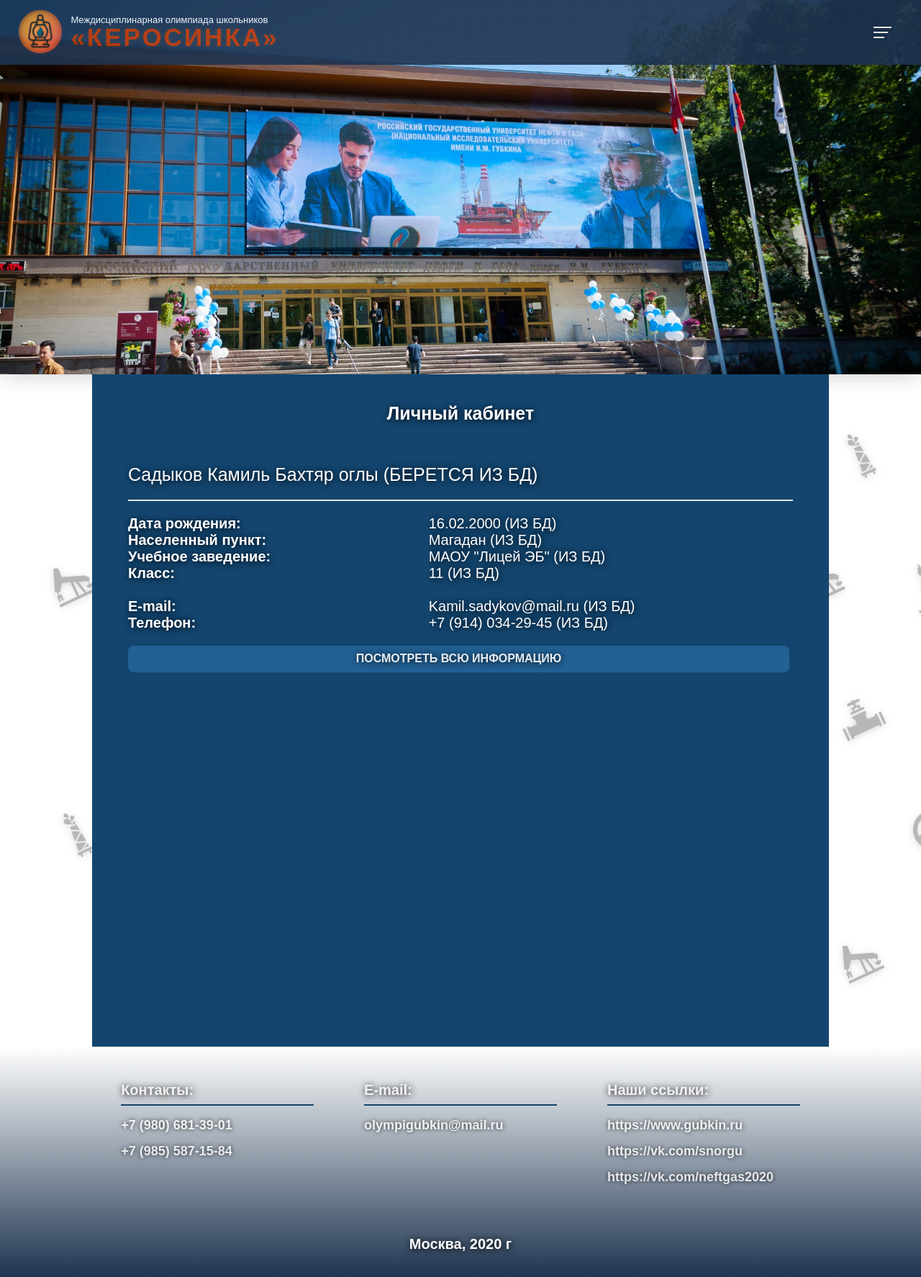
After one commit to CoolerMgdn/kerosinka, a PHP site: page /profile.php in a window 1280 px wide. The commit adds this page. Shown: the whole page at 72% size. Run offline with PHP 8.4, Linux system fonts and the light colour scheme; some libraries are stand-ins or nearby versions.

Commit message:
(front) Страница профиля + подправил фронт

```diff
--- /dev/null
+++ b/profile.php
@@ -0,0 +1,62 @@
+<!DOCTYPE html>
+<html lang="en">
+<!-- by Sadykov Kamil (Kamil.sadykov@mail.ru) -->
+<head>
+    <meta charset="UTF-8">
+    <meta name="viewport" content="width=device-width, initial-scale=1.0">
+    <title>Личный кабинет</title>
+    <link rel="shortcut icon" href="./src/img/logo.png" type="image/png">
+    <script src="https://cdnjs.cloudflare.com/ajax/libs/modernizr/2.8.3/modernizr.min.js" type="text/javascript"></script>
+    <link rel="stylesheet" href="https://cdnjs.cloudflare.com/ajax/libs/meyer-reset/2.0/reset.min.css">
+    <link rel='stylesheet' href='https://cdnjs.cloudflare.com/ajax/libs/font-awesome/4.7.0/css/font-awesome.css'>
+    <link rel="stylesheet" href="./src/style/main.css">
+</head>
+<body>
+    <!-- Шапка -->
+    <?php
+        include('nav.php');
+    ?>
+
+    <!-- РГУНГ -->
+    <section id="section00"> </section>
+
+    <!-- Личный кабинет -->
+    <div class="container">
+        <section id="sectionlk">
+            <a class="about-text">Личный кабинет</a><br>
+            <!-- Контейнер с данными пользователя (grid) -->
+            <div class="sectionlk-info">
+                <div class="sectionlk-info-fio">
+                    <p class="about-text2">
+                        <a>Садыков Камиль Бахтяр оглы (БЕРЕТСЯ ИЗ БД)</a> <!-- БЕРЕТСЯ ИЗ БД -->
+                    </p>
+                </div>
+                <div class="sectionlk-info-text">
+                    <p class="about-text2">
+                        <a id='orgref'>Дата рождения:<br>Населенный пункт:<br>Учебное заведение:<br>Класс:<br><br>E-mail:<br>Телефон:</a>
+                    </p>
+                </div>
+                <div class="sectionlk-info-fromserver">
+                    <p class="about-text2">
+                        <a>16.02.2000 (ИЗ БД)<br>Магадан (ИЗ БД)<br>МАОУ "Лицей ЭБ" (ИЗ БД)<br>11 (ИЗ БД)<br><br>Kamil.sadykov@mail.ru (ИЗ БД)<br>+7 (914) 034-29-45 (ИЗ БД)</a> <!-- БЕРЕТСЯ ИЗ БД -->
+                    </p>
+                </div>
+                <div class="sectionlk-info-btn">
+                    <a class="cd-link" href="index.php">Посмотреть всю информацию</a>
+                </div>
+            </div>
+        </section>
+    </div>
+
+    <!-- Контактная информация (footer) -->
+	<?php
+        include('footer.php');
+    ?>
+
+    <script src='https://cdnjs.cloudflare.com/ajax/libs/jquery/3.2.1/jquery.min.js'></script>
+    <script src='https://github.com/simplefocus/FlowType.JS/blob/master/flowtype.js'></script>
+    <script src="./src/js/jquery.maskedinput.min.js"></script>
+    <script src="./src/js/script.js"></script>
+</body>
+<!-- by Sadykov Kamil (Kamil.sadykov@mail.ru) -->
+</html>
--- a/src/style/main.css
+++ b/src/style/main.css
@@ -41,8 +41,8 @@ body {
   background: linear-gradient(#1E3450, #1E3450);
   display: -ms-grid;
   display: grid;
-  -ms-grid-columns: 1fr 1fr;
-      grid-template-columns: 1fr 1fr;
+  -ms-grid-columns: 1fr 1.5fr;
+      grid-template-columns: 1fr 1.5fr;
   position: fixed;
   z-index: 10;
   -webkit-transition: all 0.3s;
@@ -234,7 +234,8 @@ body {
 #section03,
 #section-questions,
 #section-doc,
-#section-reg {
+#section-reg,
+#sectionlk {
   width: 1024px;
   max-width: 1840px;
   padding: 10px 50px;
@@ -372,7 +373,7 @@ body {
 #section04 .formfooter .a-footer__col p {
   color: #f2f2f2;
   text-shadow: 1px 1px 10px #000;
-  border-bottom: 2px solid #1D6373;
+  border-bottom: 2px solid #13456E;
   padding-bottom: 10px;
 }
 
@@ -436,6 +437,97 @@ body {
   background: linear-gradient(#13456E, #13456E);
   overflow: hidden;
   padding-bottom: 500px;
+}
+
+/* Блок личного кабинета */
+#sectionlk {
+  background: -webkit-gradient(linear, left top, left bottom, from(#13456E), to(#13456E));
+  background: linear-gradient(#13456E, #13456E);
+  overflow: hidden;
+  padding-bottom: 500px;
+}
+
+.sectionlk-info {
+  display: -ms-grid;
+  display: grid;
+      grid-template-areas: "fio fio" "text fromserver" "btn btn";
+  -ms-grid-columns: auto auto;
+      grid-template-columns: auto auto;
+}
+
+.sectionlk-info-fio {
+  -ms-grid-row: 1;
+  -ms-grid-column: 1;
+  -ms-grid-column-span: 2;
+  grid-area: fio;
+  border-bottom: 2px solid #e3e3e3;
+  width: auto;
+  text-align: left;
+}
+
+.sectionlk-info-fio p {
+  text-align: left !important;
+  margin: 20px 5px 20px 0;
+  font-size: 25px;
+}
+
+.sectionlk-info-text {
+  -ms-grid-row: 2;
+  -ms-grid-column: 1;
+  grid-area: text;
+  width: auto;
+  text-align: left;
+}
+
+.sectionlk-info-text p {
+  text-align: left !important;
+}
+
+.sectionlk-info-fromserver {
+  -ms-grid-row: 2;
+  -ms-grid-column: 2;
+  grid-area: fromserver;
+  text-align: left;
+  overflow: hidden;
+}
+
+.sectionlk-info-fromserver p {
+  text-align: left !important;
+}
+
+.sectionlk-info-btn {
+  -ms-grid-row: 3;
+  -ms-grid-column: 1;
+  -ms-grid-column-span: 2;
+  grid-area: btn;
+  margin: 20px 5px 20px 0;
+}
+
+.sectionlk-info-btn a {
+  font-weight: bolder;
+  text-decoration: none;
+  text-align: center;
+  font-family: "PT Sans", sans-serif;
+  color: #fff;
+  text-shadow: 1px 1px 10px #000;
+  display: inline-block;
+  height: auto;
+  line-height: normal;
+  width: 100%;
+}
+
+.sectionlk-info-btn a.cd-link {
+  padding: .6em 1em;
+  border: 1px solid rgba(255, 255, 255, 0.6);
+  border-radius: 0.5em;
+  background: #246498;
+  border: none;
+  opacity: 0.9;
+  text-transform: uppercase;
+}
+
+.sectionlk-info-btn a.cd-link:hover {
+  background: #1E3450;
 }
 
 /* Блок регистрации(авторизации) */
@@ -550,20 +642,6 @@ body {
 }
 
 /*============================ /Блоки ============================*/
-/* Блок ЛК */
-#sectionlk {
-  width: 100vw;
-  height: 650px;
-  display: -webkit-box;
-  display: -ms-flexbox;
-  display: flex;
-  -webkit-box-pack: center;
-      -ms-flex-pack: center;
-          justify-content: center;
-  background: -webkit-gradient(linear, left top, left bottom, from(#4995A6), color-stop(#1D6373), to(#103240));
-  background: linear-gradient(#4995A6, #1D6373, #103240);
-}
-
 /*============================ Шрифты ============================*/
 a {
   color: #acb7c0;
@@ -1175,7 +1253,7 @@ p {
   height: 0;
   width: 0;
   border: 7px solid transparent;
-  border-right: 7px solid #2f889a;
+  border-right: 7px solid #246498;
 }
 
 @media only screen and (min-width: 768px) {
@@ -1203,7 +1281,7 @@ p {
     top: 24px;
     left: 100%;
     border-color: transparent;
-    border-left-color: #2f889a;
+    border-left-color: #246498;
   }
   .cd-timeline-content .cd-read-more {
     float: left;
@@ -1224,7 +1302,7 @@ p {
     left: auto;
     right: 100%;
     border-color: transparent;
-    border-right-color: #2f889a;
+    border-right-color: #246498;
   }
   .cd-timeline-block:nth-child(even) .cd-timeline-content .cd-read-more {
     float: right;
--- a/src/style/main.scss
+++ b/src/style/main.scss
@@ -33,7 +33,7 @@ body {
   height: 130px;
   background: linear-gradient( $header1, $header2);
   display: grid;
-  grid-template-columns: 1fr 1fr;
+  grid-template-columns: 1fr 1.5fr;
   position: fixed;
   z-index: 10;
   transition: all 0.3s;
@@ -183,7 +183,8 @@ body {
 #section03,
 #section-questions,
 #section-doc,
-#section-reg{
+#section-reg,
+#sectionlk{
   width: 1024px;
   max-width: 1840px;
   padding: 10px 50px;
@@ -277,7 +278,7 @@ body {
           color: #f2f2f2;
           //text-shadow: 0px 0px 1px #000;
           text-shadow: 1px 1px 10px #000;
-          border-bottom: 2px solid #1D6373;
+          border-bottom: 2px solid $main1;
           padding-bottom: 10px;
         }
 
@@ -333,6 +334,77 @@ body {
   overflow: hidden;
   padding-bottom: 500px;
 }
+/* Блок личного кабинета */
+#sectionlk {
+  background: linear-gradient($main1, $main2);
+  overflow: hidden;
+  padding-bottom: 500px;
+}
+.sectionlk-info{
+  display: grid;
+  grid-template-areas:
+    "fio fio"
+    "text fromserver"
+    "btn btn";
+  grid-template-columns: auto auto;
+}
+.sectionlk-info-fio{
+  grid-area: fio;
+  border-bottom: 2px solid #e3e3e3;
+  width: auto;
+  text-align: left;
+  p{
+    text-align: left !important;
+    margin: 20px 5px 20px 0;
+    font-size: 25px;
+  }
+}
+.sectionlk-info-text{
+  grid-area: text;
+  width: auto;
+  text-align: left;
+  p{
+    text-align: left !important;
+  }
+}
+.sectionlk-info-fromserver{
+  grid-area: fromserver;
+  text-align: left;
+  overflow: hidden;
+  p{
+    text-align: left !important;
+  }
+}
+.sectionlk-info-btn{
+  grid-area: btn;
+  margin: 20px 5px 20px 0;
+  a{
+    font-weight: bolder;
+    text-decoration: none;
+    text-align: center;
+    font-family: "PT Sans", sans-serif;
+    color: #fff;
+    text-shadow: 1px 1px 10px #000;
+    display: inline-block;
+    height: auto;
+    line-height: normal;
+    width: 100%;
+    &.cd-link{
+      padding: .6em 1em;
+      border: 1px solid rgba(255, 255, 255, 0.6);
+      border-radius: 0.5em;
+      background: $link;
+      border: none;
+      opacity: 0.9;
+      text-transform: uppercase;
+      &:hover{
+        background: $header1;
+      }
+    }
+  }
+}
+
+
 /* Блок регистрации(авторизации) */
 #section-reg {
   background: linear-gradient($main1, $main2);
@@ -417,15 +489,6 @@ body {
   width: 100%;
 }
 /*============================ /Блоки ============================*/
-
-/* Блок ЛК */
-#sectionlk {
-  width: 100vw;
-  height: 650px;
-  display: flex;
-  justify-content: center;
-  background: linear-gradient(#4995A6,#1D6373, #103240 );
-}
 
 /*============================ Шрифты ============================*/
 a {
@@ -992,7 +1055,7 @@ p {
   height: 0;
   width: 0;
   border: 7px solid transparent;
-  border-right: 7px solid #2f889a;
+  border-right: 7px solid $timeline-bg;
 }
 @media only screen and (min-width: 768px) {
   .cd-timeline-content h2 {
@@ -1018,7 +1081,7 @@ p {
     top: 24px;
     left: 100%;
     border-color: transparent;
-    border-left-color: #2f889a;
+    border-left-color: $timeline-bg;
   }
   .cd-timeline-content .cd-read-more {
     float: left;
@@ -1039,7 +1102,7 @@ p {
     left: auto;
     right: 100%;
     border-color: transparent;
-    border-right-color: #2f889a;
+    border-right-color: $timeline-bg;
   }
   .cd-timeline-block:nth-child(even) .cd-timeline-content .cd-read-more {
     float: right;
```
Also changed, not shown: index.php (+4 -4 lines), 3 other files.
